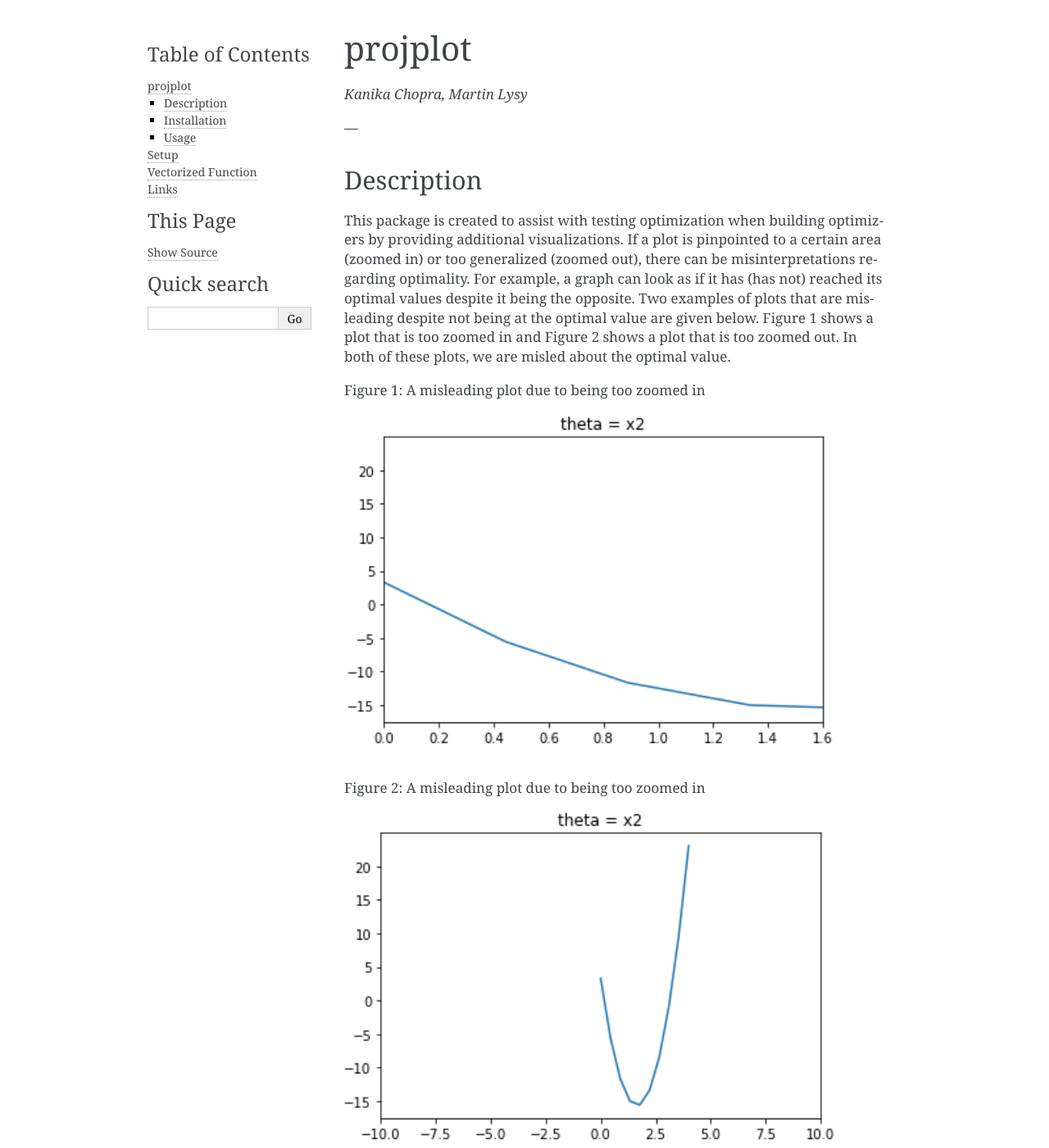
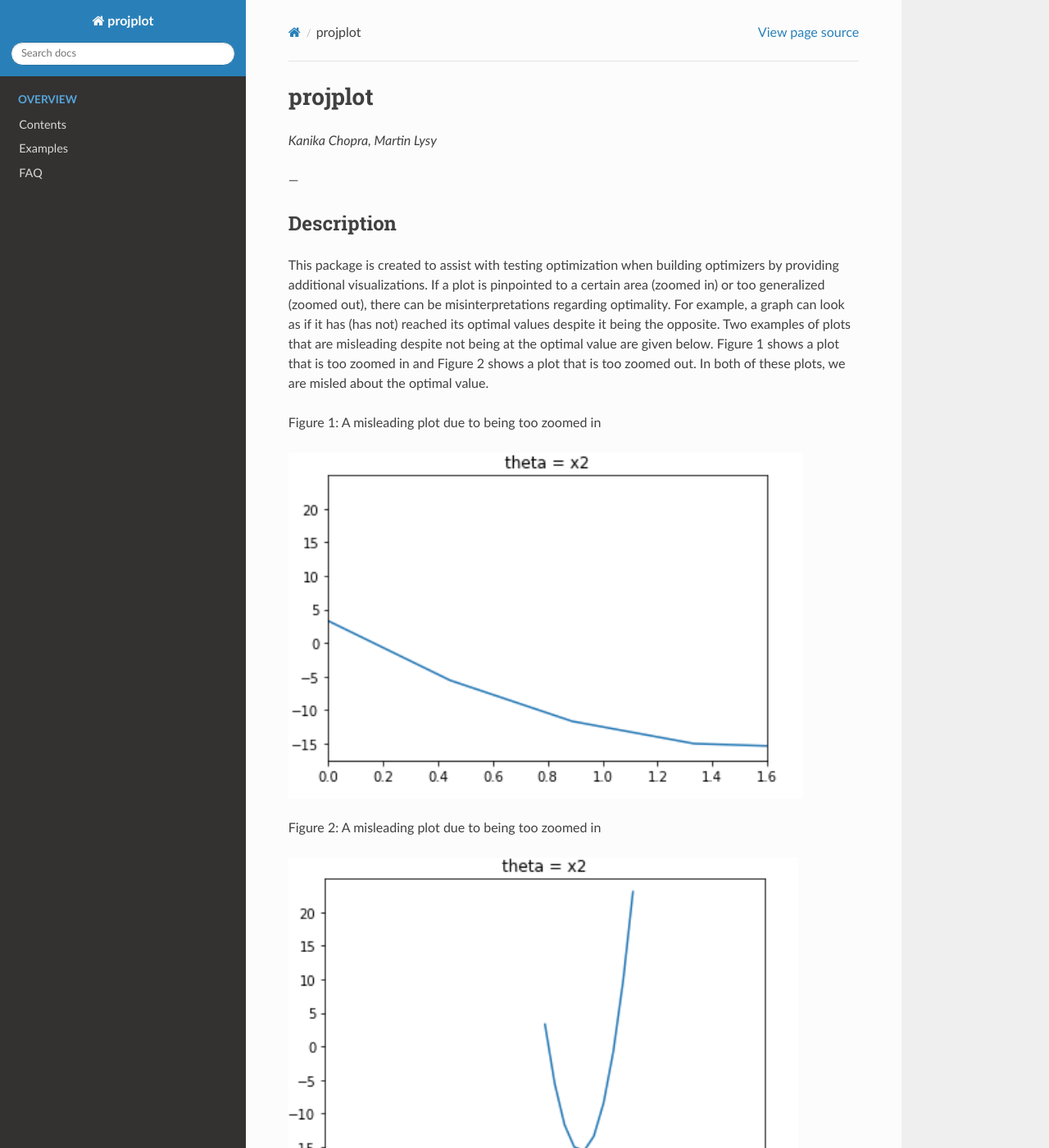
Before and after one commit to kanikadchopra/proj_plots, a Sphinx documentation site: the page built from docs/index.rst, in a window 1280 px wide and 1400 px high. Shown: the whole window at 82% size. Built offline with Sphinx 7.4.7 and the Read the Docs theme 2.0.0, drawn with Linux system fonts in a browser that asks for light colours; some of the changed text lies outside the part shown.

Commit message:
Fixing doc bugs

```diff
--- a/docs/conf.py
+++ b/docs/conf.py
@@ -31,7 +31,8 @@
 # Add any Sphinx extension module names here, as strings. They can be
 # extensions coming with Sphinx (named 'sphinx.ext.*') or your custom
 # ones.
-extensions = ['sphinx.ext.autodoc', 'sphinx.ext.coverage', 'sphinx.ext.napolean']
+extensions = ['sphinx.ext.autodoc', 'sphinx.ext.napoleon']
+
 
 # Add any paths that contain templates here, relative to this directory.
 templates_path = ['_templates']
@@ -47,7 +48,7 @@
 # The theme to use for HTML and HTML Help pages.  See the documentation for
 # a list of builtin themes.
 #
-#html_theme = 'alabaster'
+html_theme = 'sphinx_rtd_theme'
 
 # Add any paths that contain custom static files (such as style sheets) here,
 # relative to this directory. They are copied after the builtin static files,
--- a/docs/index.rst
+++ b/docs/index.rst
@@ -31,8 +31,7 @@
 Installation
 ==============================
 
-.. code::
-   pip install projplot==0.0.1
+``pip install projplot==0.0.1``
 
 You can find the package listed here: https://pypi.org/project/projplot/0.0.1/
 
@@ -50,7 +49,6 @@
        2 & 7
        \end{bmatrix}
 and
-
 .. math::
    b = \begin{bmatrix}
        1 \\
@@ -86,7 +84,7 @@
 Vectorized Function
 ====================
 
-.. code-block:: python
+.. code:: python
 
     from projplot import projxvals
     from projplot import projdata
```
